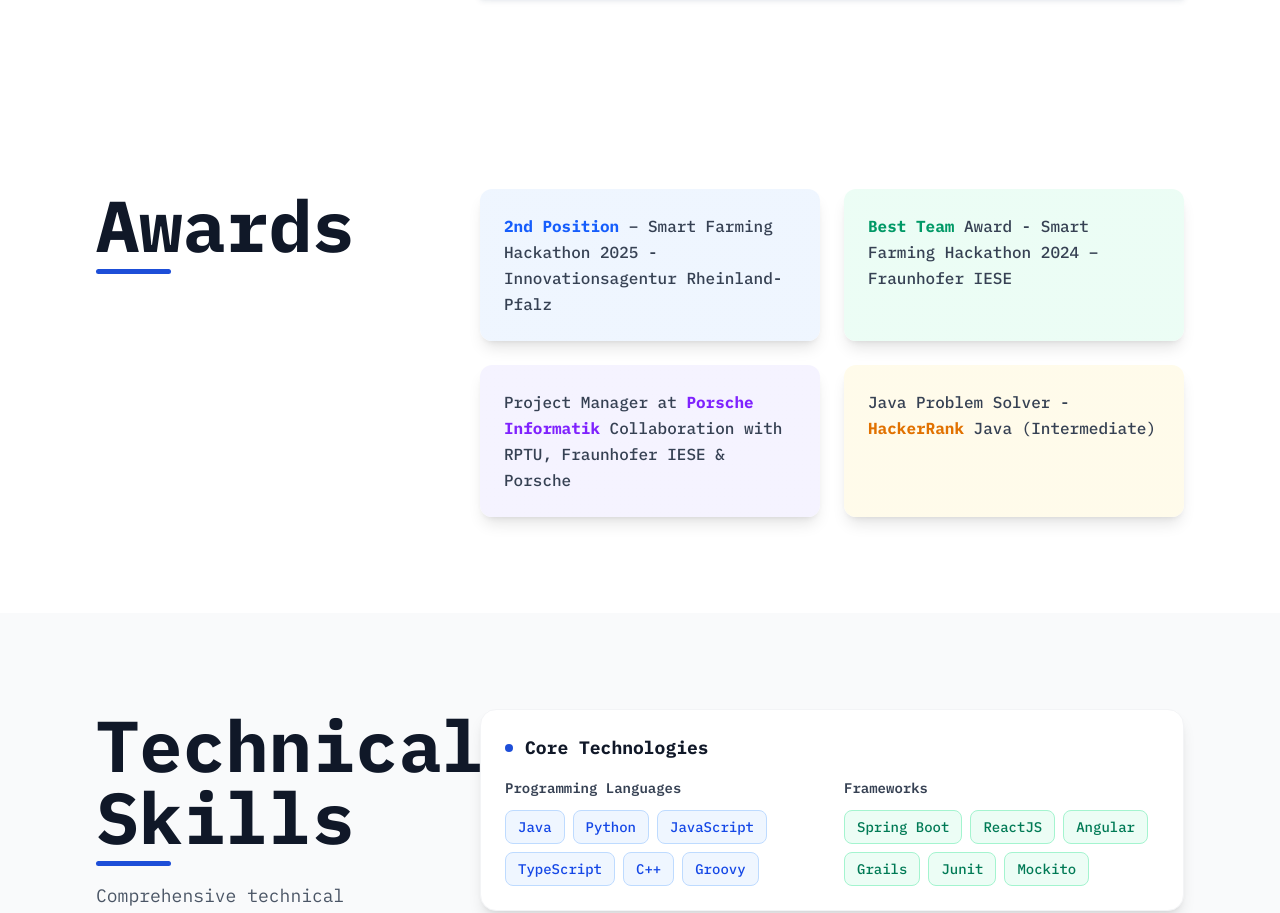
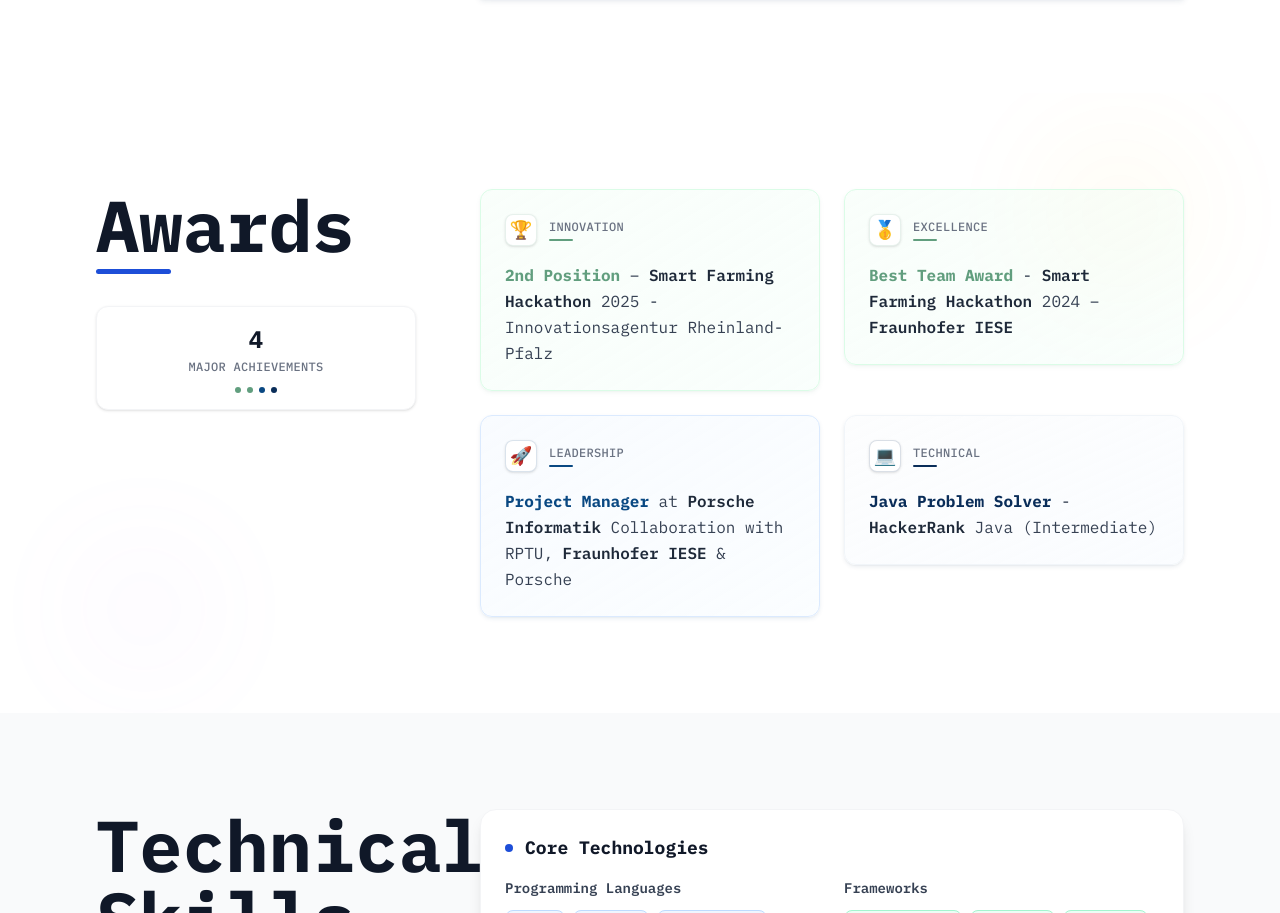
Before and after one commit to pratikmondal6/pratikmondal6.github.io, an Astro site: page / in a window 1280 px wide. Shown: the part 2846-3759 px from the top of the page. Built offline with nearby package versions, Linux system fonts and the light colour scheme; Astro itself is replaced by a stand-in of ours.

Commit message:
Update Awards section

```diff
--- a/src/components/Achievements.astro
+++ b/src/components/Achievements.astro
@@ -3,27 +3,67 @@ import { siteConfig } from "../config";
 
 const hasAchievements = siteConfig.achievements && siteConfig.achievements.length > 0;
 
-// Very light color variants for each card
-const cardColors = [
-  'bg-gradient-to-br from-blue-50 to-blue-50 border-blue-100',
-  'bg-gradient-to-br from-emerald-50 to-emerald-50 border-emerald-100',
-  'bg-gradient-to-br from-violet-50 to-violet-50 border-violet-100',
-  'bg-gradient-to-br from-amber-50 to-amber-50 border-amber-100'
+// Enhanced achievement data with distinct company colors
+const achievementData = [
+  {
+    text: siteConfig.achievements[0], // Smart Farming Hackathon 2025
+    icon: "🏆",
+    category: "Innovation",
+    color: "#619E7E", // Fraunhofer green
+    bgColor: "from-green-50/40 to-emerald-50/30",
+    borderColor: "border-green-100",
+    shadowColor: "97, 158, 126"
+  },
+  {
+    text: siteConfig.achievements[1], // Smart Farming Hackathon 2024 - Fraunhofer IESE
+    icon: "🥇",
+    category: "Excellence",
+    color: "#619E7E", // Fraunhofer green (same organization)
+    bgColor: "from-green-50/40 to-emerald-50/30",
+    borderColor: "border-green-100",
+    shadowColor: "97, 158, 126"
+  },
+  {
+    text: siteConfig.achievements[2], // Porsche Informatik Project Manager
+    icon: "🚀",
+    category: "Leadership",
+    color: "#094882", // Porsche blue
+    bgColor: "from-blue-50/40 to-sky-50/30",
+    borderColor: "border-blue-100",
+    shadowColor: "9, 72, 130"
+  },
+  {
+    text: siteConfig.achievements[3], // HackerRank Java (general technical achievement)
+    icon: "💻",
+    category: "Technical",
+    color: "#0A2D59", // Brac IT navy (professional development context)
+    bgColor: "from-slate-50/40 to-blue-50/30",
+    borderColor: "border-slate-100",
+    shadowColor: "10, 45, 89"
+  }
 ];
 
-// Function to highlight key words
-function highlightKeyWords(text: string): string {
+// Function to highlight key words with enhanced styling
+function highlightKeyWords(text: string, color: string): string {
   const keyWords = [
-    { word: '2nd Position', color: 'text-blue-600 font-bold' },
-    { word: 'Best Team', color: 'text-emerald-600 font-bold' },
-    { word: 'Porsche Informatik', color: 'text-violet-600 font-bold' },
-    { word: 'HackerRank', color: 'text-amber-600 font-bold' }
+    { word: '2nd Position', highlight: true },
+    { word: 'Best Team Award', highlight: true },
+    { word: 'Project Manager', highlight: true },
+    { word: 'Java Problem Solver', highlight: true },
+    { word: 'Smart Farming Hackathon', highlight: false },
+    { word: 'Fraunhofer IESE', highlight: false },
+    { word: 'Porsche Informatik', highlight: false },
+    { word: 'HackerRank', highlight: false }
   ];
 
   let highlightedText = text;
-  keyWords.forEach(({ word, color }) => {
+  keyWords.forEach(({ word, highlight }) => {
     const regex = new RegExp(`(${word})`, 'gi');
-    highlightedText = highlightedText.replace(regex, `<span class="${color}">$1</span>`);
+    if (highlight) {
+      highlightedText = highlightedText.replace(regex, `<span class="font-bold" style="color: ${color}">$1</span>`);
+    } else {
+      highlightedText = highlightedText.replace(regex, `<span class="font-semibold text-gray-800">$1</span>`);
+    }
   });
 
   return highlightedText;
@@ -32,8 +72,14 @@ function highlightKeyWords(text: string): string {
 
 {
   hasAchievements && (
-    <section id="achievements" class="p-8 sm:p-12 md:p-16 lg:p-24">
-      <div>
+    <section id="achievements" class="p-8 sm:p-12 md:p-16 lg:p-24 relative overflow-hidden">
+      <!-- Background decoration -->
+      <div class="absolute inset-0 opacity-5">
+        <div class="absolute top-10 right-20 w-40 h-40 bg-yellow-400 rounded-full blur-3xl"></div>
+        <div class="absolute bottom-10 left-20 w-32 h-32 bg-purple-400 rounded-full blur-3xl"></div>
+      </div>
+
+      <div class="relative">
         <div class="grid grid-cols-1 lg:grid-cols-12 gap-8 lg:gap-16 items-start">
           <div class="lg:col-span-4">
             <h2 class="text-3xl sm:text-4xl md:text-5xl xl:text-7xl font-bold text-gray-900">
@@ -43,16 +89,50 @@ function highlightKeyWords(text: string): string {
               class="w-[75px] h-[5px] mt-2 rounded-full"
               style={`background-color: ${siteConfig.accentColor}`}
             />
+
+            <!-- Achievement summary -->
+            <div class="mt-8 p-4 bg-white rounded-xl border border-gray-100 shadow-sm">
+              <div class="text-center">
+                <div class="text-2xl font-bold text-gray-900 mb-1">{siteConfig.achievements.length}</div>
+                <div class="text-xs text-gray-500 font-medium uppercase tracking-wide">Major Achievements</div>
+                <div class="mt-3 flex justify-center gap-1.5">
+                  <div class="w-1.5 h-1.5 rounded-full" style="background-color: #619E7E"></div>
+                  <div class="w-1.5 h-1.5 rounded-full" style="background-color: #619E7E"></div>
+                  <div class="w-1.5 h-1.5 rounded-full" style="background-color: #094882"></div>
+                  <div class="w-1.5 h-1.5 rounded-full" style="background-color: #0A2D59"></div>
+                </div>
+              </div>
+            </div>
           </div>
 
           <div class="lg:col-span-8">
             <div class="grid grid-cols-1 md:grid-cols-2 gap-6">
-              {siteConfig.achievements.map((achievement, index) => (
-                <div class={`${cardColors[index % cardColors.length]} rounded-xl shadow-lg p-6 hover:shadow-xl hover:scale-105 transition-all duration-300`}>
+              {achievementData.map((achievement, index) => (
+                <div class="group relative">
+                  <div class={`relative bg-gradient-to-br ${achievement.bgColor} rounded-xl border ${achievement.borderColor} p-6 transition-all duration-300 group-hover:-translate-y-1 overflow-hidden`}
+                       style={`box-shadow: 0 2px 4px rgba(${achievement.shadowColor}, 0.08), 0 1px 2px rgba(${achievement.shadowColor}, 0.04)`}>
 
-                  {/* Award Content */}
-                  <p class="text-gray-700 text-sm sm:text-base leading-relaxed font-medium" set:html={highlightKeyWords(achievement)}>
-                  </p>
+                    <!-- Minimal header -->
+                    <div class="flex items-center gap-3 mb-4">
+                      <div class="w-8 h-8 rounded-lg bg-white border flex items-center justify-center shadow-sm"
+                           style={`border-color: rgba(${achievement.shadowColor}, 0.15)`}>
+                        <span class="text-lg">{achievement.icon}</span>
+                      </div>
+                      <div>
+                        <div class="text-xs font-medium text-gray-500 uppercase tracking-wide">
+                          {achievement.category}
+                        </div>
+                        <div class="w-6 h-0.5 rounded-full mt-1" style={`background-color: ${achievement.color}`}></div>
+                      </div>
+                    </div>
+
+                    <!-- Achievement content -->
+                    <div class="relative z-10">
+                      <p class="text-gray-700 text-sm sm:text-base leading-relaxed"
+                         set:html={highlightKeyWords(achievement.text, achievement.color)}>
+                      </p>
+                    </div>
+                  </div>
                 </div>
               ))}
             </div>
```
